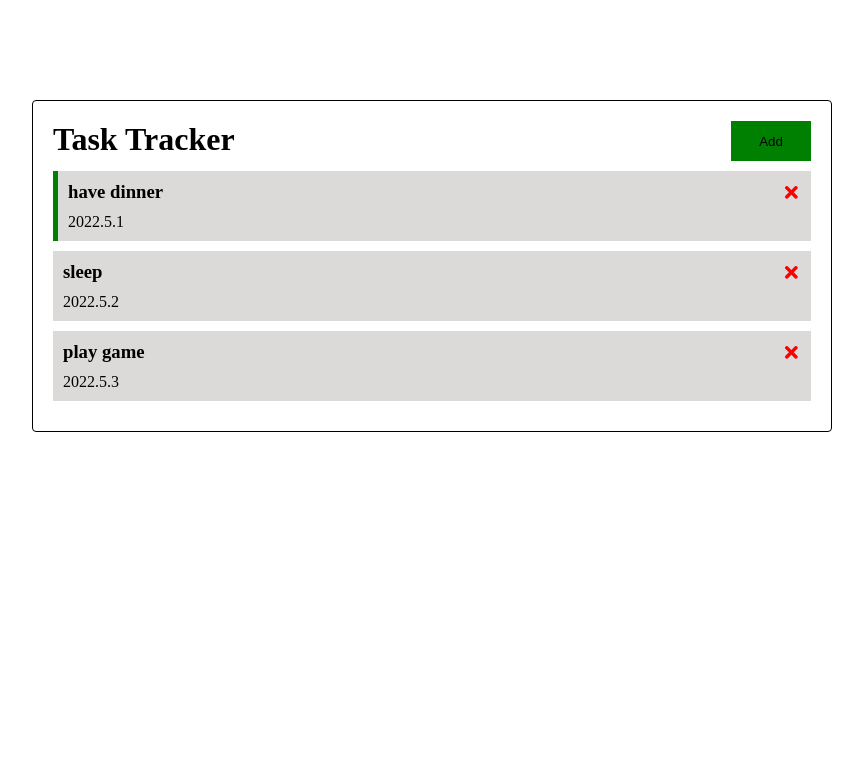
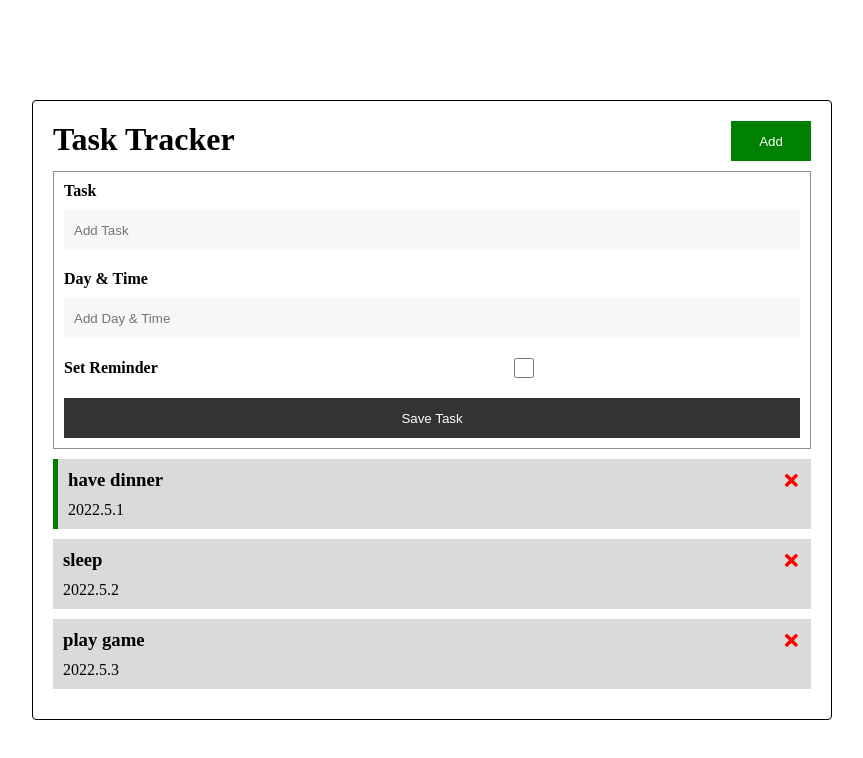
Before and after one commit to Knight174/react-crash-todolist, a React (Create React App) app: page / in a window 1280 px wide. Shown: the top 758 px of the page, without its empty margins (208-1071 px from the left). Built offline with nearby package versions, Linux system fonts and the light colour scheme; the HTML template or start-up script is replaced by a standard one.

Commit message:
add task 功能添加

```diff
--- a/src/App.js
+++ b/src/App.js
@@ -1,6 +1,7 @@
+import { useState } from "react";
 import Header from './components/Header'
 import Tasks from './components/Tasks'
-import { useState } from "react";
+import AddTask from './components/AddTask'
 
 function App() {
   const [tasks, setTasks] = useState([
@@ -24,6 +25,13 @@ function App() {
     }
   ]);
 
+  // add task
+  const addTask = (task) => {
+    const id = Math.floor(Math.random() * 10000) + 1;
+    const newTask = { id, ...task }
+    setTasks([...tasks, newTask]);
+  }
+
   // delete task
   const deleteTask = (id) => {
     setTasks(tasks.filter((task) => task.id !== id));
@@ -31,7 +39,6 @@ function App() {
 
   // toggle reminder
   const toggleReminder = (id) => {
-    console.log(id);
     setTasks(
       tasks.map(
         task => task.id === id ?
@@ -44,6 +51,7 @@ function App() {
   return (
     <div className="container">
       <Header />
+      <AddTask onAdd={addTask} />
       {
         tasks.length > 0 ?
           (<Tasks tasks={tasks} onDelete={deleteTask} onToggle={toggleReminder} />) :
--- /dev/null
+++ b/src/components/AddTask.js
@@ -0,0 +1,56 @@
+import { useState } from "react";
+
+const AddTask = ({ onAdd }) => {
+  const [text, setText] = useState('');
+  const [day, setDay] = useState('');
+  const [reminder, setReminder] = useState(false);
+
+  const onSubmit = (e) => {
+    e.preventDefault();
+    if (!text) {
+      alert('Please add a task.');
+      return
+    }
+
+    onAdd({ text, day, reminder });
+
+    setText('');
+    setDay('');
+    setReminder('');
+  }
+
+  return (
+    <form className="add-form" onSubmit={onSubmit}>
+      <div className="form-control">
+        <label htmlFor="">Task</label>
+        <input
+          type="text"
+          placeholder="Add Task"
+          value={text}
+          onChange={(e) => setText(e.target.value)}
+        />
+      </div>
+      <div className="form-control">
+        <label htmlFor="">Day & Time</label>
+        <input
+          type="text"
+          placeholder="Add Day & Time"
+          value={day}
+          onChange={(e) => setDay(e.target.value)}
+        />
+      </div>
+      <div className="form-control form-control-check">
+        <label htmlFor="">Set Reminder</label>
+        <input
+          type="checkbox"
+          checked={reminder}
+          value={reminder}
+          onChange={(e) => setReminder(e.target.checked)}
+        />
+      </div>
+      <input type="submit" value="Save Task" className="btn block" />
+    </form>
+  )
+}
+
+export default AddTask;
--- a/src/index.css
+++ b/src/index.css
@@ -28,10 +28,17 @@
 
 .btn {
   width: 80px;
+  height: 40px;
   outline: none;
-  border: 0;
-  background-color: red;
+  border: none;
+  background-color: #333;
+  color: #fff;
   cursor: pointer;
+}
+
+.btn.block {
+  display: block;
+  width: 100%;
 }
 
 /* Header end */
@@ -53,3 +60,47 @@
 .task.reminder {
   border-left: 5px solid green;
 }
+
+/* Tasks end */
+
+/* Add Task Form start */
+.add-form {
+  /* display: none; */
+  margin: 10px 0;
+  padding: 10px;
+  border: 1px solid #968e8e;
+}
+
+.add-form>.form-control {
+  margin-bottom: 20px;
+}
+
+.add-form>.form-control>label {
+  display: block;
+  margin-bottom: 10px;
+  font-weight: 700;
+}
+
+.add-form>.form-control>input {
+  width: 100%;
+  height: 40px;
+  padding: 5px 10px;
+  outline: none;
+  border: none;
+  background-color: #c7c9c227;
+}
+
+.add-form>.form-control.form-control-check {
+  display: flex;
+  align-items: center;
+}
+
+.add-form>.form-control.form-control-check>label {
+  flex: 1;
+  margin-bottom: 0;
+}
+
+.add-form>.form-control.form-control-check>input {
+  flex: 3;
+  height: 20px;
+}
```
